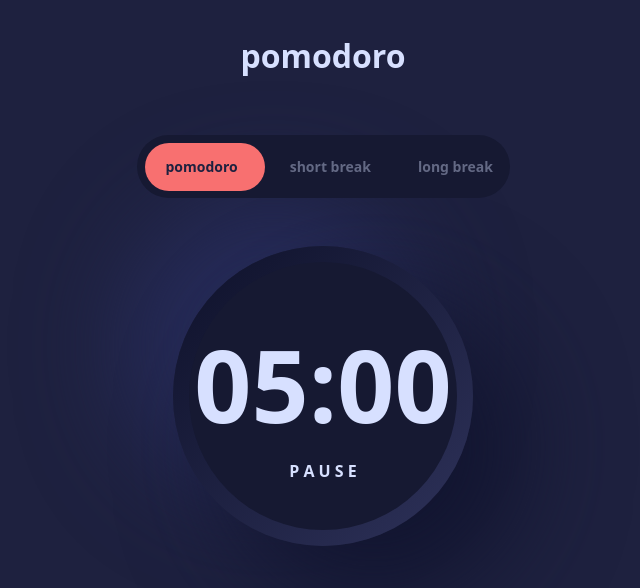
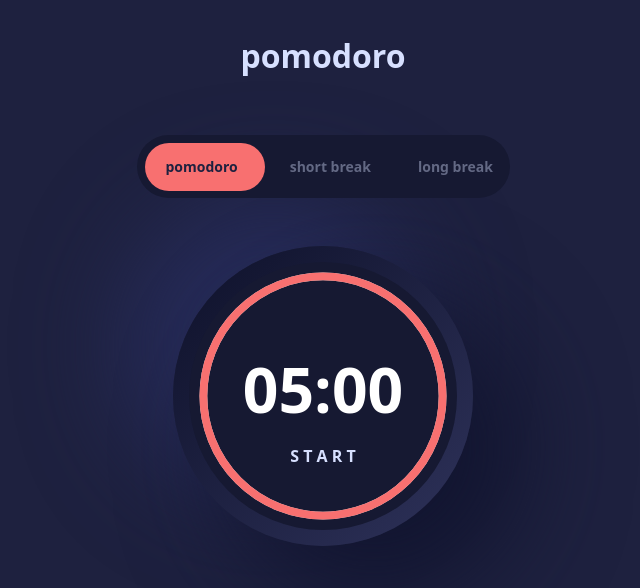
Before and after one commit to Davmike/pomodoro-app, a React (Vite) app: page /shortbreak in a window 1280 px wide. Shown: the top 588 px of the page, without its empty margins (317-957 px from the left). Built offline with nearby package versions, Linux system fonts and the light colour scheme.

Commit message:
feat: add long and short timer

```diff
--- a/src/Components/Long.tsx
+++ b/src/Components/Long.tsx
@@ -1,6 +1,43 @@
+import { useContext, useEffect, useState } from "react";
+import {
+  CircularProgressbarWithChildren,
+  buildStyles,
+} from "react-circular-progressbar";
+import "react-circular-progressbar/dist/styles.css";
 import Layout from "./Layout";
+import { MyContext } from "./Context";
 
 function Long() {
+  const context = useContext(MyContext);
+  const { pause, setPause }: any = context;
+  const [timerValue, setTimerValue] = useState(600);
+
+  useEffect(() => {
+    let timerId: number;
+    if (!pause) {
+      timerId = setInterval(() => {
+        setTimerValue((prevValue) => {
+          if (prevValue > 0) {
+            return prevValue - 1;
+          } else {
+            clearInterval(timerId);
+            setPause(false);
+            return 0;
+          }
+        });
+      }, 1000);
+    }
+
+    return () => clearInterval(timerId);
+  }, [pause, setPause]);
+
+  const minutes = Math.floor(timerValue / 60);
+  const seconds = timerValue % 60;
+
+  const formattedTime = `${minutes < 10 ? "0" : ""}${minutes}:${
+    seconds < 10 ? "0" : ""
+  }${seconds}`;
+
   return (
     <div>
       <Layout />
@@ -14,12 +51,31 @@ function Long() {
           className="w-[300px] h-[300px] rounded-[50%] flex items-center justify-center mt-[48px] mb-[79px]"
         >
           <div className="w-[268px] h-[268px] rounded-[50%] bg-[#161932] flex flex-col justify-center items-center">
-            <h2 className="text-[80px] md:text-[100px] text-[#D7E0FF] font-bold">
-              10:00
-            </h2>
-            <p className="text-[#D7E0FF] text-[14px] font-bold md:text-[16px]">
-              P A U S E
-            </p>
+            <div
+              style={{
+                width: "100%",
+                display: "flex",
+                justifyContent: "center",
+                alignItems: "center",
+              }}
+            >
+              <CircularProgressbarWithChildren
+                value={(timerValue / 600) * 100}
+                text={formattedTime}
+                className="custom-progress-bar"
+                styles={buildStyles({
+                  textColor: "white",
+                  pathTransitionDuration: 0.15,
+                })}
+              >
+                <p
+                  className="text-[#D7E0FF] text-[14px] font-bold md:text-[16px] cursor-pointer mt-[120px]"
+                  onClick={() => setPause(!pause)}
+                >
+                  {pause ? "S T A R T" : "P A U S E"}
+                </p>
+              </CircularProgressbarWithChildren>
+            </div>
           </div>
         </div>
       </div>
--- a/src/Components/Pomodoro.tsx
+++ b/src/Components/Pomodoro.tsx
@@ -1,5 +1,4 @@
 import { useContext, useEffect, useState } from "react";
-// import { CircularProgressbar, buildStyles } from "react-circular-progressbar";
 import {
   CircularProgressbarWithChildren,
   buildStyles,
--- a/src/Components/Short.tsx
+++ b/src/Components/Short.tsx
@@ -1,6 +1,43 @@
+import { useContext, useEffect, useState } from "react";
+import {
+  CircularProgressbarWithChildren,
+  buildStyles,
+} from "react-circular-progressbar";
+import "react-circular-progressbar/dist/styles.css";
 import Layout from "./Layout";
+import { MyContext } from "./Context";
 
 function Short() {
+  const context = useContext(MyContext);
+  const { pause, setPause }: any = context;
+  const [timerValue, setTimerValue] = useState(300);
+
+  useEffect(() => {
+    let timerId: number;
+    if (!pause) {
+      timerId = setInterval(() => {
+        setTimerValue((prevValue) => {
+          if (prevValue > 0) {
+            return prevValue - 1;
+          } else {
+            clearInterval(timerId);
+            setPause(false);
+            return 0;
+          }
+        });
+      }, 1000);
+    }
+
+    return () => clearInterval(timerId);
+  }, [pause, setPause]);
+
+  const minutes = Math.floor(timerValue / 60);
+  const seconds = timerValue % 60;
+
+  const formattedTime = `${minutes < 10 ? "0" : ""}${minutes}:${
+    seconds < 10 ? "0" : ""
+  }${seconds}`;
+
   return (
     <div>
       <Layout />
@@ -14,12 +51,31 @@ function Short() {
           className="w-[300px] h-[300px] rounded-[50%] flex items-center justify-center mt-[48px] mb-[79px]"
         >
           <div className="w-[268px] h-[268px] rounded-[50%] bg-[#161932] flex flex-col justify-center items-center">
-            <h2 className="text-[80px] md:text-[100px] text-[#D7E0FF] font-bold">
-              05:00
-            </h2>
-            <p className="text-[#D7E0FF] text-[14px] font-bold md:text-[16px]">
-              P A U S E
-            </p>
+            <div
+              style={{
+                width: "100%",
+                display: "flex",
+                justifyContent: "center",
+                alignItems: "center",
+              }}
+            >
+              <CircularProgressbarWithChildren
+                value={(timerValue / 300) * 100}
+                text={formattedTime}
+                className="custom-progress-bar"
+                styles={buildStyles({
+                  textColor: "white",
+                  pathTransitionDuration: 0.15,
+                })}
+              >
+                <p
+                  className="text-[#D7E0FF] text-[14px] font-bold md:text-[16px] cursor-pointer mt-[120px]"
+                  onClick={() => setPause(!pause)}
+                >
+                  {pause ? "S T A R T" : "P A U S E"}
+                </p>
+              </CircularProgressbarWithChildren>
+            </div>
           </div>
         </div>
       </div>
```
